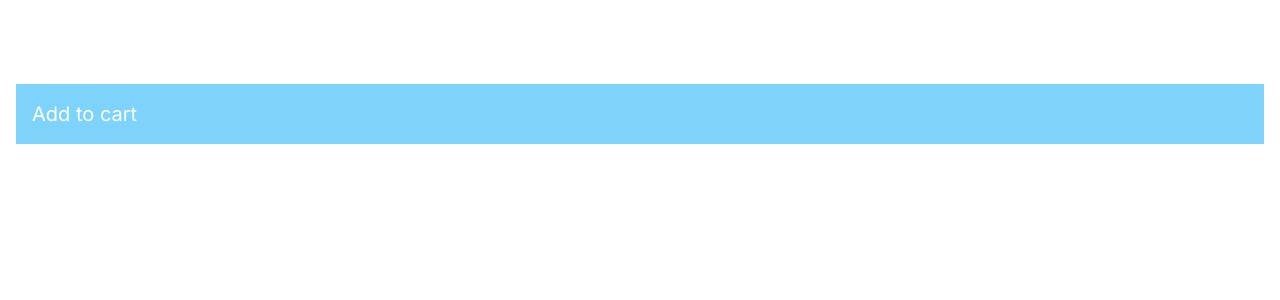
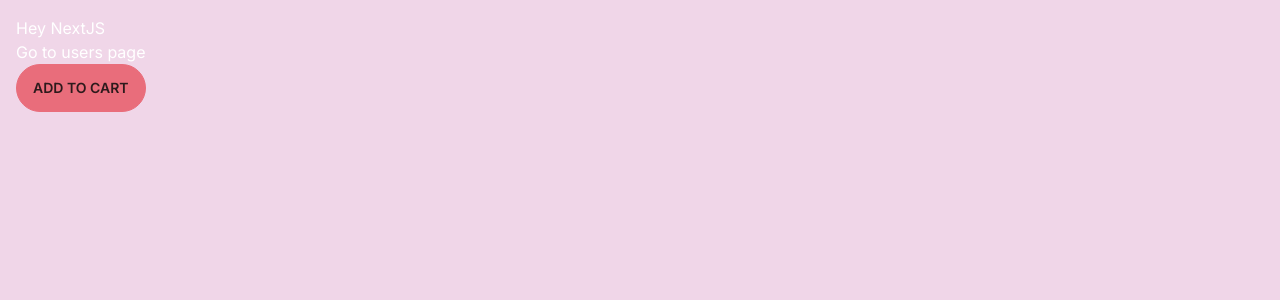
Before and after one commit to devkutub/nextjs-fundamentals, a Next.js app: page / in a window 1280 px wide. Shown: the top 300 px of the page. Built offline with nearby package versions, Linux system fonts and the light colour scheme.

Commit message:
added daisy ui amd use it in users & product card page

```diff
--- a/app/components/AddToCart.tsx
+++ b/app/components/AddToCart.tsx
@@ -4,7 +4,7 @@
 const AddToCart = () => {
     return (
         <div>
-            <button onClick={() => console.log("test")}>Add to cart</button>
+            <button className='btn btn-primary' onClick={() => window.alert("button clicked!!!")}>Add to cart</button>
         </div>
     )
 }
--- a/app/components/ProductCard.tsx
+++ b/app/components/ProductCard.tsx
@@ -5,7 +5,8 @@
 const ProductCard = () => {
     return (
         // <div className={styles.card}>
-        <div className="p-4 my-5 bg-sky-300 text-xl hover:bg-sky-500">
+        // <div className="p-4 my-5 bg-sky-300 text-xl hover:bg-sky-500">
+        <div>
             <AddToCart />
         </div>
     )
--- a/app/layout.tsx
+++ b/app/layout.tsx
@@ -15,7 +15,7 @@
   children: React.ReactNode
 }) {
   return (
-    <html lang="en">
+    <html lang="en" data-theme="valentine">
       <body className={inter.className}>{children}</body>
     </html>
   )
--- a/app/users/page.tsx
+++ b/app/users/page.tsx
@@ -3,6 +3,7 @@
 interface User {
     id: number;
     name: string;
+    email: string;
 }
 
 const UsersPage = async () => {
@@ -21,7 +22,22 @@
         <>
             <h1>Users</h1>
             <p>{new Date().toLocaleTimeString()}</p>
-            <ul>{users.map((d) => <li key={d.id}>{d.name}</li>)}</ul>
+            <table className='table table-zebra'>
+                <thead>
+                    <tr>
+                        <th>Name</th>
+                        <th>Email</th>
+                    </tr>
+                </thead>
+                <tbody>
+                    {users.map((d) => (
+                        <tr>
+                            <td>{d.name}</td>
+                            <td>{d.email}</td>
+                        </tr>
+                    ))}
+                </tbody>
+            </table>
         </>
     )
 }
--- a/package.json
+++ b/package.json
@@ -21,5 +21,8 @@
     "react-dom": "18.2.0",
     "tailwindcss": "3.3.3",
     "typescript": "5.2.2"
+  },
+  "devDependencies": {
+    "daisyui": "^3.9.3"
   }
 }
--- a/tailwind.config.ts
+++ b/tailwind.config.ts
@@ -15,6 +15,9 @@
       },
     },
   },
-  plugins: [],
+  plugins: [require("daisyui")],
+  daisyui: {
+    themes: ["valentine"],
+  },
 }
 export default config
```
Also changed, not shown: 1 other file (tests, documents, lock files or other folders).
